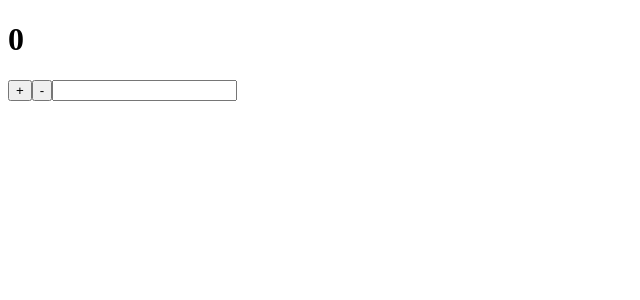
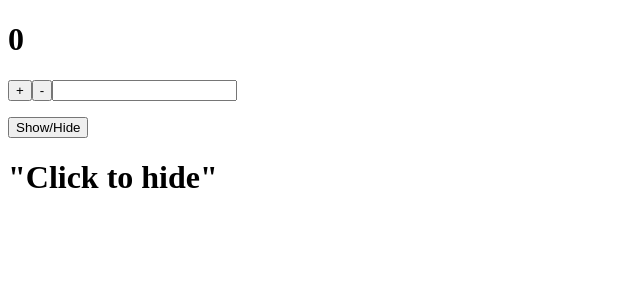
Before and after one commit to ejmorian/reactx, a React (Vite) app in the folder project-one/experiment-one/: page / in a window 1280 px wide. Shown: the top 300 px of the page, without its empty margins (0-640 px from the left). Built offline with nearby package versions, Linux system fonts and the light colour scheme.

Commit message:
Add show/hide button

```diff
--- a/project-one/experiment-one/src/App.jsx
+++ b/project-one/experiment-one/src/App.jsx
@@ -28,6 +28,8 @@ function App() {
 
   }
 
+  const [text, setText] = useState(true)
+
   return (
     <div>
       <h1>{count}</h1>
@@ -35,6 +37,9 @@ function App() {
       <button onClick={decrement}>-</button>
       <input type='text' onChange={mirror} />
       <p>{inputValue}</p>
+
+      <button onClick={() => text ? setText(false) : setText(true)}>Show/Hide</button>
+      {text && <h1>"Click to hide"</h1>}
     </div>
   )
 }
```
